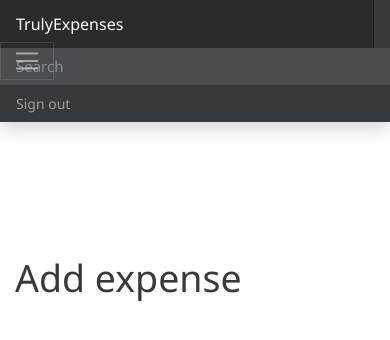
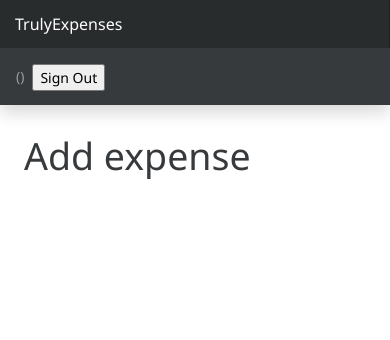
Before and after one commit to DenysRudenko/Project4-CLI-Expenses, a Django app: page /add-expense in a window 390 px wide. Shown: the top 340 px of the page. Run offline with Django 4.2, Linux system fonts and the light colour scheme; some libraries are stand-ins or nearby versions.

Commit message:
Created @login_required rule in expenses/view.py to protect the root if user want to press back button in browser

```diff
--- a/authentication/urls.py
+++ b/authentication/urls.py
@@ -1,4 +1,4 @@
-from .views import RegistrationView, UsernameValidationView, EmailValidationView, VerificationView, LoginView
+from .views import RegistrationView, UsernameValidationView, EmailValidationView, VerificationView, LoginView, LogoutView
 from django.urls import path
 from django.views.decorators.csrf import csrf_exempt
 
@@ -6,6 +6,7 @@
 urlpatterns = [
     path('register', RegistrationView.as_view(), name="register"),
     path('login', LoginView.as_view(), name="login"),
+    path('logout', LogoutView.as_view(), name="logout"),
     path('validate-username', csrf_exempt(UsernameValidationView.as_view()),
          name="validate-username"),
     path('validate-email', csrf_exempt(EmailValidationView.as_view()),
--- a/expenses/views.py
+++ b/expenses/views.py
@@ -1,7 +1,11 @@
 from django.shortcuts import render
+from django.contrib.auth.decorators import login_required
 
 # Create your views here.
 
+
+# Protect the root
+@login_required(login_url='/authentication/login')
 # taking requests and taking back responses
 def index(request):
     return render(request, 'expenses/index.html')
--- a/templates/base.html
+++ b/templates/base.html
@@ -1,61 +1,73 @@
 {% load static %}
-
 <html lang="en">
   <head>
-    <meta charset="utf-8">
-    <meta name="viewport" content="width=device-width, initial-scale=1">
-
-
-    <title> TrulyExpenses {% block title %} {% endblock %} </title>
-
-<link href="{% static 'css/bootstrap.min.css' %}" rel="stylesheet">
-<link href="{% static 'css/main.css' %}" rel="stylesheet">
-
-
-
-
+    <meta charset="utf-8" />
+    <meta
+      name="viewport"
+      content="width=device-width, initial-scale=1, shrink-to-fit=no"
+    />
+    <title>TrulyExpenses {% block title %} {% endblock %}</title>
+    <!-- Bootstrap core CSS -->
+    <link href="{% static 'css/bootstrap.min.css'%}" rel="stylesheet" />
+    <link href="{% static 'css/main.css'%}" rel="stylesheet" />
+    <script src="https://cdnjs.cloudflare.com/ajax/libs/Chart.js/2.7.3/Chart.min.js"></script>
 
     <!-- Custom styles for this template -->
-    <link href="{% static 'css/dashboard.css' %}" rel="stylesheet">
+    <link href="{% static 'css/dashboard.css' %}" rel="stylesheet" />
   </head>
   <body>
+    <nav class="navbar navbar-dark fixed-top bg-dark flex-md-nowrap p-0 shadow">
+      <a class="navbar-brand col-sm-3 col-md-2 mr-0" href="#">TrulyExpenses</a>
 
-<header class="navbar navbar-dark sticky-top bg-dark flex-md-nowrap p-0 shadow">
-  <a class="navbar-brand col-md-3 col-lg-2 me-0 px-3 fs-6" href="#">TrulyExpenses</a>
-  <button class="navbar-toggler position-absolute d-md-none collapsed" type="button" data-bs-toggle="collapse" data-bs-target="#sidebarMenu" aria-controls="sidebarMenu" aria-expanded="false" aria-label="Toggle navigation">
-    <span class="navbar-toggler-icon"></span>
-  </button>
-  <input class="form-control form-control-dark w-100 rounded-0 border-0" type="text" placeholder="Search" aria-label="Search">
-  <div class="navbar-nav">
-    <div class="nav-item text-nowrap">
-      <a class="nav-link px-3" href="#">Sign out</a>
-    </div>
-  </div>
-</header>
+      <ul
+        class="navbar-nav px-3"
+        style="display: flex; flex-direction: row; align-items: center;"
+      >
+        <li class="nav-item text-nowrap">
+          <span class="nav-link" href="">
+            ({{request.user.username}})
+          </span>
+        </li>
+
+        <li class="nav-item text-nowrap mt-3 ml-2">
+          <form action="{% url  'logout' %}" method="POST">
+            {% csrf_token %}
+            <input
+              class="text text-capitalize"
+              type="submit"
+              value="Sign out"
+            />
+          </form>
+        </li>
+      </ul>
+    </nav>
 
     <div class="container-fluid">
       <div class="row">
-
         {% include 'partials/_sidebar.html' %}
 
-    <main role="main" class="col-md-9 ms-sm-auto col-lg-10 px-md-4">
-
-        {% block content %}
-
-
-
-        {% endblock content %}
-
+        <main role="main" class="col-md-9 ml-sm-auto col-lg-10 px-4">
+          {% block content %} {% endblock %}
         </main>
       </div>
     </div>
-
-
-    <script src="/docs/5.3/dist/js/bootstrap.bundle.min.js" integrity="sha384-w76AqPfDkMBDXo30jS1Sgez6pr3x5MlQ1ZAGC+nuZB+EYdgRZgiwxhTBTkF7CXvN" crossorigin="anonymous"></script>
-
-      <script src="https://cdn.jsdelivr.net/npm/feather-icons@4.28.0/dist/feather.min.js" integrity="sha384-uO3SXW5IuS1ZpFPKugNNWqTZRRglnUJK6UAZ/gxOX80nxEkN9NcGZTftn6RzhGWE" crossorigin="anonymous"></script>
-      <script src="https://cdn.jsdelivr.net/npm/chart.js@2.9.4/dist/Chart.min.js" integrity="sha384-zNy6FEbO50N+Cg5wap8IKA4M/ZnLJgzc6w2NqACZaK0u0FXfOWRRJOnQtpZun8ha" crossorigin="anonymous"></script>
-      <script src="{% static  'js/main.js' %}"></script>
-
+    <script
+      src="https://code.jquery.com/jquery-3.4.1.slim.min.js"
+      integrity="sha384-J6qa4849blE2+poT4WnyKhv5vZF5SrPo0iEjwBvKU7imGFAV0wwj1yYfoRSJoZ+n"
+      crossorigin="anonymous"
+    ></script>
+    <script>
+      window.jQuery ||
+        document.write(
+          '<script src="/docs/4.4/static/js/vendor/jquery.slim.min.js"><\/script>'
+        );
+    </script>
+    <script
+      src="/docs/4.4/dist/js/bootstrap.bundle.min.js"
+      integrity="sha384-6khuMg9gaYr5AxOqhkVIODVIvm9ynTT5J4V1cfthmT+emCG6yVmEZsRHdxlotUnm"
+      crossorigin="anonymous"
+    ></script>
+    <script src="https://cdnjs.cloudflare.com/ajax/libs/feather-icons/4.9.0/feather.min.js"></script>
+     <script src="{% static 'js/main.js' %}"></script>
   </body>
 </html>
```
Also changed, not shown: authentication/views.py (+7 -0 lines), templates/expenses/index.html (+10 -1 lines). Lines whose indentation alone changed are shown as unchanged.
